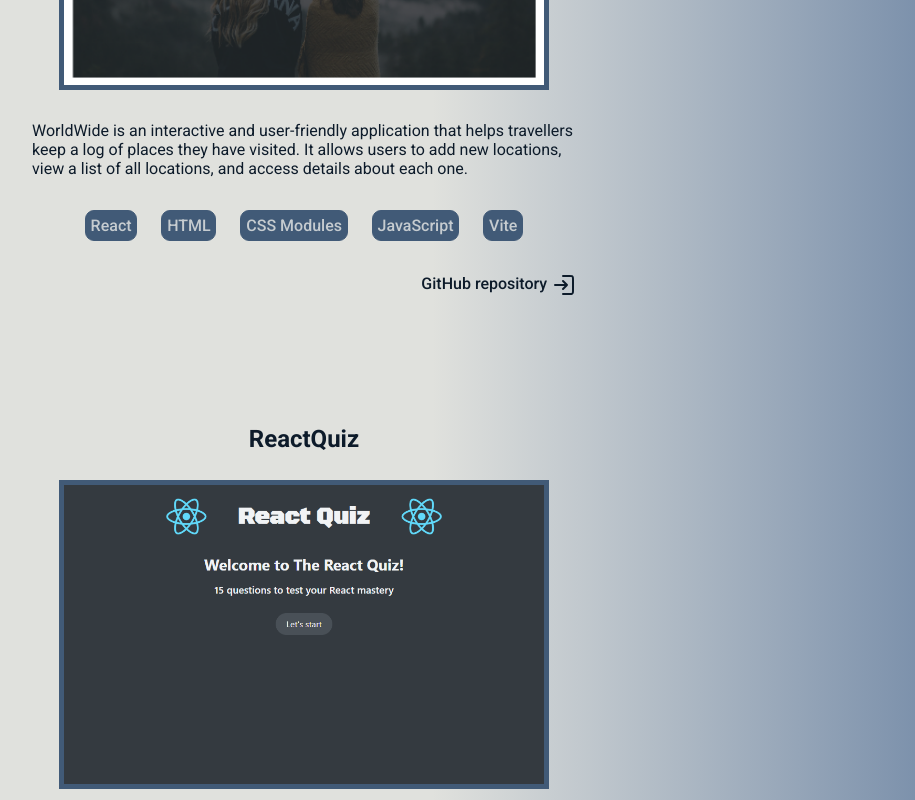
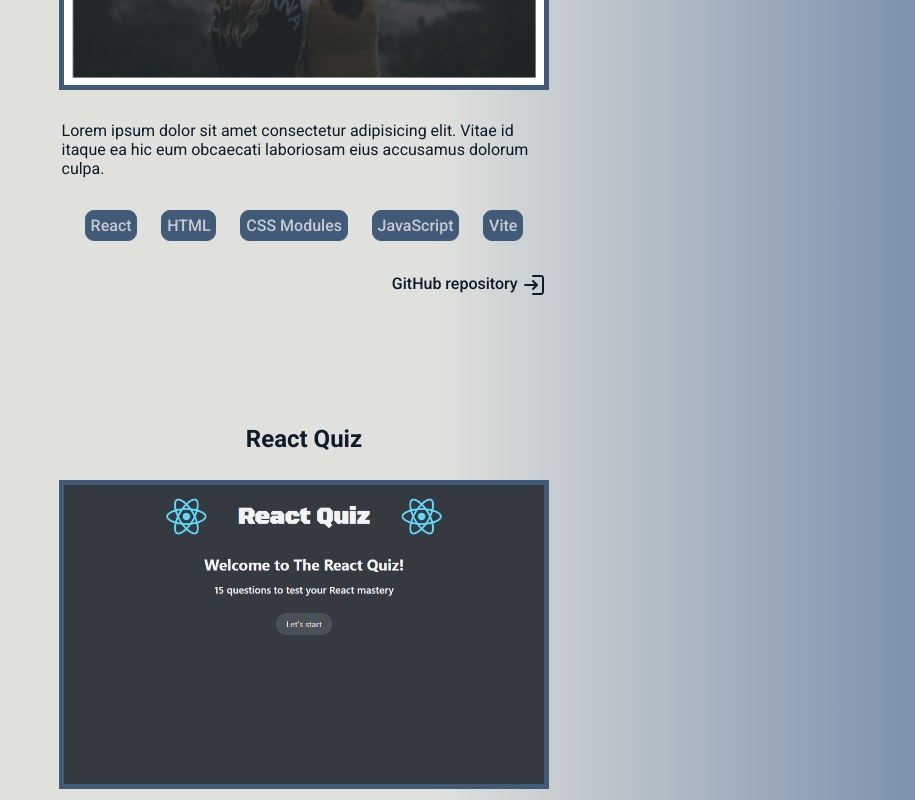
Before and after one commit to eglevon/portfolioweb, a React (Vite) app: page /projects in a window 1280 px wide. Shown: the part 560-1360 px from the top of the page, without its empty margins (336-1251 px from the left). Built offline with nearby package versions, Linux system fonts and the light colour scheme.

Commit message:
Fixed projects

```diff
--- a/src/pages/Projects.tsx
+++ b/src/pages/Projects.tsx
@@ -2,11 +2,11 @@
 import styles from './Projects.module.css';
 
 const projects = [
-    { title: 'WorldWide', link: 'https://vercel.com', img: '/src/assets/worldwide.png', description: 'WorldWide is an interactive and user-friendly application that helps travellers keep a log of places they have visited. It allows users to add new locations, view a list of all locations, and access details about each one.', tech: ['React', 'HTML', 'CSS Modules', 'JavaScript', 'Vite'], repo: 'https://github.com/' },
+    { title: 'WorldWide', link: 'https://vercel.com', img: '/src/assets/worldwide.png', description: 'Lorem ipsum dolor sit amet consectetur adipisicing elit. Vitae id itaque ea hic eum obcaecati laboriosam eius accusamus dolorum culpa.', tech: ['React', 'HTML', 'CSS Modules', 'JavaScript', 'Vite'], repo: 'https://github.com/' },
 
-    { title: 'ReactQuiz', link: 'https://vercel.com', img: '/src/assets/reactquiz.png', description: 'A dynamic and interactive quiz application which allows users to test their knowledge with a series of questions while keeping track of their scores and high scores.', tech: ['React', 'HTML', 'CSS', 'TypeScript', 'Vite'], repo: 'https://github.com/' },
+    { title: 'React Quiz', link: 'https://vercel.com', img: '/src/assets/reactquiz.png', description: 'Lorem ipsum dolor sit amet consectetur adipisicing elit. Vitae id itaque ea hic eum obcaecati laboriosam eius accusamus dolorum culpa.', tech: ['React', 'HTML', 'CSS', 'TypeScript', 'Vite'], repo: 'https://github.com/' },
 
-    { title: 'usePopcorns', link: 'https://vercel.com', img: '/src/assets/usepopcorns.png', description: 'usePopcorns is a web application for exploring movies, searching through an extensive database, and maintaining a personalized list of watched movies. The app includes features like rating movies, viewing detailed information, and dynamic search functionality.', tech: ['React', 'HTML', 'CSS Modules', 'TypeScript', 'Vite'], repo: 'https://github.com/' },
+    { title: 'usePopcorns', link: 'https://vercel.com', img: '/src/assets/usepopcorns.png', description: 'Lorem ipsum dolor sit amet consectetur adipisicing elit. Vitae id itaque ea hic eum obcaecati laboriosam eius accusamus dolorum culpa.', tech: ['React', 'HTML', 'CSS Modules', 'TypeScript', 'Vite'], repo: 'https://github.com/' },
 ];
 
 function Projects() {
```
